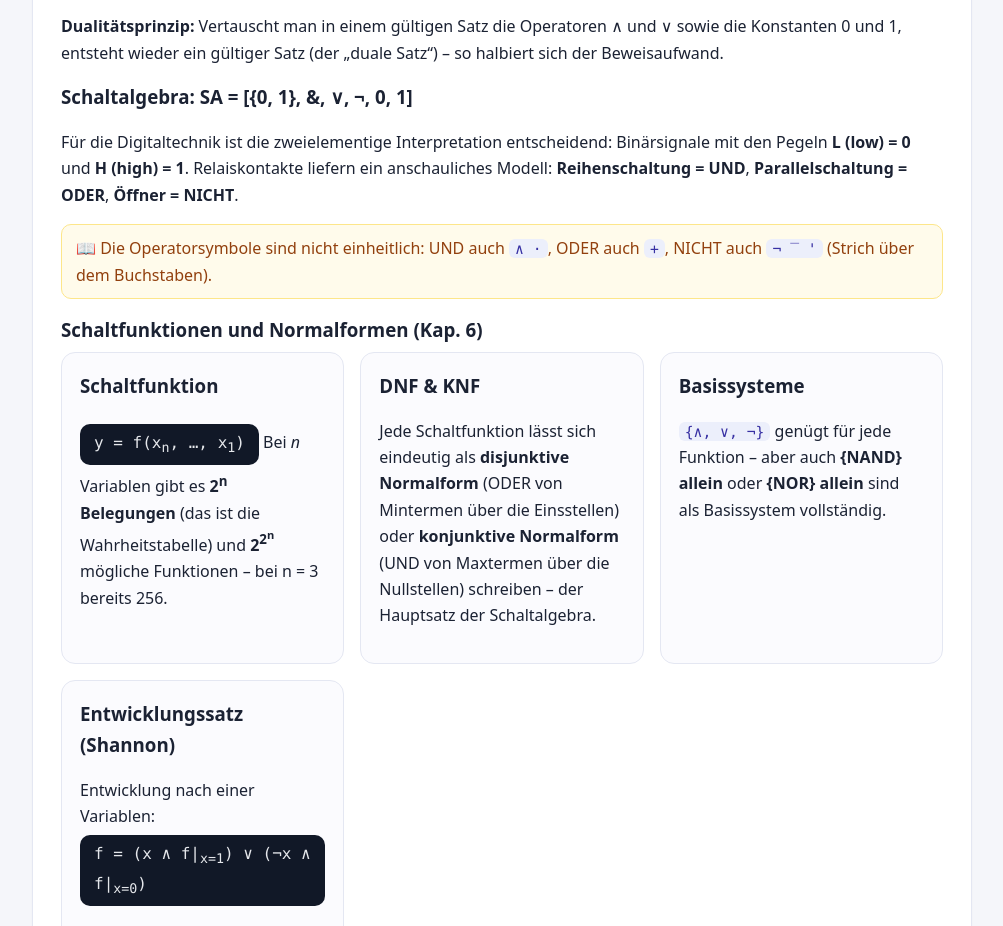
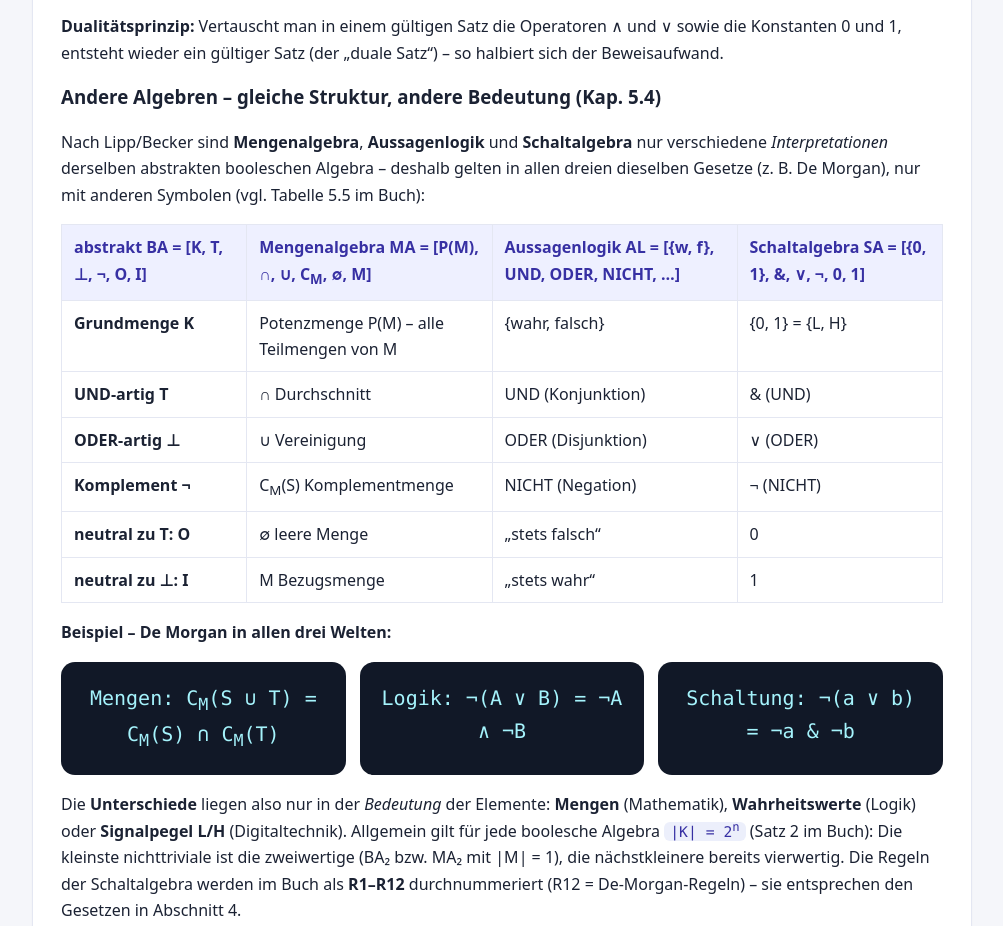
Before and after one commit to ManiacMansion840/DT-boolsche-Algebra-Test, a plain HTML site: page index.html in a window 1280 px wide. Shown: the part 4482-5408 px from the top of the page, without its empty margins (138-1141 px from the left). Drawn offline with Linux system fonts and the light colour scheme.

Commit message:
Ergänze Vergleich der Algebren (Mengenalgebra, Aussagenlogik, Schaltalgebra) nach Lipp/Becker Kap. 5.4 inkl. Gegenüberstellungstabelle, De-Morgan-Beispielen und Quiz-Frage
Co-authored-by: ManiacMansion840 <ManiacMansion840@users.noreply.github.com>

```diff
--- a/index.html
+++ b/index.html
@@ -261,6 +261,28 @@ footer a{color:var(--accent)}
     </table>
   </div>
   <p><strong>Dualitätsprinzip:</strong> Vertauscht man in einem gültigen Satz die Operatoren ∧ und ∨ sowie die Konstanten 0 und 1, entsteht wieder ein gültiger Satz (der „duale Satz“) – so halbiert sich der Beweisaufwand.</p>
+  <h3>Andere Algebren – gleiche Struktur, andere Bedeutung (Kap. 5.4)</h3>
+  <p>Nach Lipp/Becker sind <strong>Mengenalgebra</strong>, <strong>Aussagenlogik</strong> und <strong>Schaltalgebra</strong> nur verschiedene <em>Interpretationen</em> derselben abstrakten booleschen Algebra – deshalb gelten in allen dreien dieselben Gesetze (z. B. De Morgan), nur mit anderen Symbolen (vgl. Tabelle 5.5 im Buch):</p>
+  <div class="table-wrap">
+    <table class="laws">
+      <thead><tr><th>abstrakt BA = [K, T, ⊥, ¬, O, I]</th><th>Mengenalgebra MA = [P(M), ∩, ∪, C<sub>M</sub>, ∅, M]</th><th>Aussagenlogik AL = [{w, f}, UND, ODER, NICHT, …]</th><th>Schaltalgebra SA = [{0, 1}, &amp;, ∨, ¬, 0, 1]</th></tr></thead>
+      <tbody>
+        <tr><td>Grundmenge <strong>K</strong></td><td>Potenzmenge P(M) – alle Teilmengen von M</td><td>{wahr, falsch}</td><td>{0, 1} = {L, H}</td></tr>
+        <tr><td>UND-artig <strong>T</strong></td><td>∩ Durchschnitt</td><td>UND (Konjunktion)</td><td>&amp; (UND)</td></tr>
+        <tr><td>ODER-artig <strong>⊥</strong></td><td>∪ Vereinigung</td><td>ODER (Disjunktion)</td><td>∨ (ODER)</td></tr>
+        <tr><td>Komplement <strong>¬</strong></td><td>C<sub>M</sub>(S) Komplementmenge</td><td>NICHT (Negation)</td><td>¬ (NICHT)</td></tr>
+        <tr><td>neutral zu T: <strong>O</strong></td><td>∅ leere Menge</td><td>„stets falsch“</td><td>0</td></tr>
+        <tr><td>neutral zu ⊥: <strong>I</strong></td><td>M Bezugsmenge</td><td>„stets wahr“</td><td>1</td></tr>
+      </tbody>
+    </table>
+  </div>
+  <p><strong>Beispiel – De Morgan in allen drei Welten:</strong></p>
+  <div class="formula-cards">
+    <div class="formula-card">Mengen: C<sub>M</sub>(S ∪ T) = C<sub>M</sub>(S) ∩ C<sub>M</sub>(T)</div>
+    <div class="formula-card">Logik: ¬(A ∨ B) = ¬A ∧ ¬B</div>
+    <div class="formula-card">Schaltung: ¬(a ∨ b) = ¬a &amp; ¬b</div>
+  </div>
+  <p>Die <strong>Unterschiede</strong> liegen also nur in der <em>Bedeutung</em> der Elemente: <strong>Mengen</strong> (Mathematik), <strong>Wahrheitswerte</strong> (Logik) oder <strong>Signalpegel L/H</strong> (Digitaltechnik). Allgemein gilt für jede boolesche Algebra <code>|K| = 2<sup>n</sup></code> (Satz 2 im Buch): Die kleinste nichttriviale ist die zweiwertige (BA₂ bzw. MA₂ mit |M| = 1), die nächstkleinere bereits vierwertig. Die Regeln der Schaltalgebra werden im Buch als <strong>R1–R12</strong> durchnummeriert (R12 = De-Morgan-Regeln) – sie entsprechen den Gesetzen in Abschnitt 4.</p>
   <h3>Schaltalgebra: SA = [{0, 1}, &amp;, ∨, ¬, 0, 1]</h3>
   <p>Für die Digitaltechnik ist die zweielementige Interpretation entscheidend: Binärsignale mit den Pegeln <strong>L (low) = 0</strong> und <strong>H (high) = 1</strong>. Relaiskontakte liefern ein anschauliches Modell: <strong>Reihenschaltung = UND</strong>, <strong>Parallelschaltung = ODER</strong>, <strong>Öffner = NICHT</strong>.</p>
   <p class="hint">📖 Die Operatorsymbole sind nicht einheitlich: UND auch <code>∧ ·</code>, ODER auch <code>+</code>, NICHT auch <code>¬ ‾ '</code> (Strich über dem Buchstaben).</p>
@@ -433,7 +455,8 @@ var QUIZ=[
   {q:'Wofür steht XOR (⊕)?',options:['Genau eine Eingabe ist 1','Beide Eingaben sind gleich','Mindestens eine Eingabe ist 1'],answer:0,expl:'XOR ist 1, wenn die Eingaben verschieden sind: 0⊕1=1, aber 1⊕1=0.'},
   {q:'De Morgan: ¬(A ∧ B) ist gleich …?',options:['¬A ∨ ¬B','¬A ∧ ¬B','A ∨ B'],answer:0,expl:'Die Verneinung kippt UND in ODER (und umgekehrt): ¬(A ∧ B) = ¬A ∨ ¬B.'},
   {q:'Was ergibt A ∧ 1?',options:['A','0','1','¬A'],answer:0,expl:'1 ist das neutrale Element von UND: A ∧ 1 = A.'},
-  {q:'Wie viele verschiedene Schaltfunktionen gibt es bei n = 3 Variablen? (Lipp/Becker, Kap. 6.1)',options:['8','64','256','512'],answer:2,expl:'Es gibt 2^(2^n) mögliche Funktionen – bei n = 3 also 2^8 = 256.'}
+  {q:'Wie viele verschiedene Schaltfunktionen gibt es bei n = 3 Variablen? (Lipp/Becker, Kap. 6.1)',options:['8','64','256','512'],answer:2,expl:'Es gibt 2^(2^n) mögliche Funktionen – bei n = 3 also 2^8 = 256.'},
+  {q:'In der Aussagenlogik AL entspricht dem neutralen Element 0 der Schaltalgebra … (Lipp/Becker, Kap. 5.4)',options:['„stets falsch“','„stets wahr“','die leere Menge ∅'],answer:0,expl:'AL = [{wahr, falsch}, UND, ODER, NICHT, stets falsch, stets wahr] – dort ist O = „stets falsch“ (in der Mengenalgebra wäre es ∅).'}
 ];
 
 function esc(s){return String(s).replace(/&/g,'&amp;').replace(/</g,'&lt;').replace(/>/g,'&gt;');}
```
